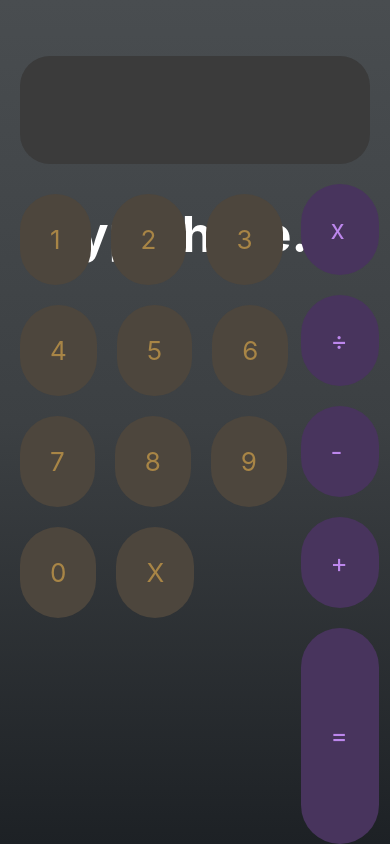
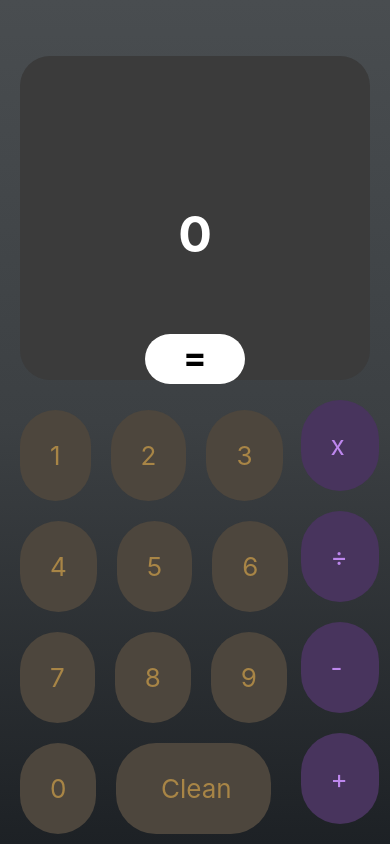
Before and after one commit to davidglauber/CalUI, a React Native app: screen / in a window 390 px wide. Built offline with nearby package versions, Linux system fonts and the light colour scheme.

Commit message:
Improving calculator logic

```diff
--- a/src/components/display.tsx
+++ b/src/components/display.tsx
@@ -1,10 +1,11 @@
-import React, { useContext } from "react";
-import { StyleSheet, Text, View, useWindowDimensions } from 'react-native';
+import React, { useContext, useEffect } from "react";
+import { StyleSheet, Text, View, useWindowDimensions, TouchableOpacity } from 'react-native';
 import { DigitContext } from '../providers/digit';
 
 export default function Display() {
-const { height } = useWindowDimensions();
-const numberContext = useContext(DigitContext);
+const { width, height } = useWindowDimensions();
+
+const { initialValue, setInitialValue, operatorContext, setOperatorContext } = useContext(DigitContext);
 
 const styles = StyleSheet.create({
     container: {
@@ -28,11 +29,23 @@ const styles = StyleSheet.create({
     }
 })
 
+function equalFunction() {
+    let sum = 5 + 15
+    setInitialValue(sum)
+}
+
+
+
+    console.log('ARRAY: ' + JSON.stringify(initialValue))
 
     return(
         <View style={styles.container}>
             <View style={styles.subcontainer}>
-                <Text style={styles.displayText}>{numberContext.initialValue}</Text>
+                <Text style={styles.displayText}>{initialValue}</Text>
+                <TouchableOpacity onPress={() => equalFunction()} style={{marginTop: height/12, width: 100, height:50, backgroundColor:'#fff', borderRadius: 30}}
+                >
+                    <Text style={{alignSelf:'center', marginTop:2, fontWeight:'bold', fontSize:35}}>=</Text>
+                </TouchableOpacity>
             </View>
         </View>
     );
--- a/src/components/operatorsAndNumbers.tsx
+++ b/src/components/operatorsAndNumbers.tsx
@@ -1,64 +1,52 @@
-import React from "react";
+import React, { useState } from "react";
 import { StatusBar } from 'expo-status-bar';
 import { StyleSheet, Text, TouchableOpacity, View, useWindowDimensions, FlatList } from 'react-native';
 import { DigitContext } from '../providers/digit';
-import { Sum } from '../operators/index';
 
 export default function OperatorsAndNumbers() {
     const { width, height } = useWindowDimensions();
-    const { initialValue, setInitialValue } = React.useContext(DigitContext); //this method calls the data of context and retrieve in this page
-    const [ countPressButton, setCountPressButton ] = React.useState(0);
-
+    const { initialValue, setInitialValue, operatorContext, setOperatorContext } = React.useContext(DigitContext); //this method calls the data of context and retrieve in this page
+    const [ arrayNumbers, setArrayNumbers ] = useState<Array<number>>([]);
 
     const digitsArray = [
             {
-                id: 1,
-                titleNumber: 1,
+                title: '1',
                 type: 'normalChar'
             },
             {
-                id: 2,
-                titleNumber: 2,
+                title: '2',
                 type: 'normalChar'
             },
             {
-                id: 3,
-                titleNumber: 3,
+                title: '3',
                 type: 'normalChar'
             },
             {
-                id: 4,
-                titleNumber: 4,
+                title: '4',
                 type: 'normalChar'
             },
             {
-                id: 5,
-                titleNumber: 5,
+                title: '5',
                 type: 'normalChar'
             },
             {
-                id: 6,
-                titleNumber: 6,
+                title: '6',
                 type: 'normalChar'
             },
             {
-                id: 7,
-                titleNumber: 7,
+                title: '7',
                 type: 'normalChar'
             },
             {
-                id: 8,
-                titleNumber: 8,
+                title: '8',
                 type: 'normalChar'
             },
             {
-                id: 9,
-                titleNumber: 9,
+                title: '9',
                 type: 'normalChar'
             },
             {
-                id: 0,
-                titleNumber: 0,
+                title: '0',
                 type: 'normalChar'
             },
             {
@@ -82,17 +70,13 @@ export default function OperatorsAndNumbers() {
             {
                 title: '+',
                 type: 'operators'
-            },
-            {
-                title: '=',
-                type: 'operatorsEQUAL'
-            },
+            }
         ];
 
 
         const styles = StyleSheet.create({
             numbersStyle: {
-                padding:30,
+            padding:30,
             maxWidth: width/5,
             maxHeight: height/9,
             marginLeft: 20,
@@ -144,14 +128,15 @@ export default function OperatorsAndNumbers() {
     }
 
 
-    function handleEquation(number: number | undefined, counter?: number, id?: number) {
-        if(counter !== undefined && id !== undefined) {
-            setCountPressButton(counter + 1)
-            alert(id + '  ' + counter)
-        }
+    function handleEquation(number: string) {
+        let parseNumber = parseInt(number);
+        arrayNumbers.push(parseNumber);
 
-        setInitialValue(number)
+        setInitialValue(arrayNumbers);
+
+        console.log('VALORES: ' + arrayNumbers)
     }
+
 
     return(
         <View style={{flexDirection: 'row'}}>
@@ -163,14 +148,22 @@ export default function OperatorsAndNumbers() {
                     <View style={styles.numsAndSymbolsView}>
                         {/*Aqui são os números de 0 a 9*/}
                         {item.type == "normalChar" &&
-                            <TouchableOpacity onPress={() => handleEquation(item.titleNumber, countPressButton, item.id)} style={styles.numbersStyle}>
-                                <Text style={styles.specialCharStyle}>{item.titleNumber}</Text>
+                            <TouchableOpacity onPress={() => handleEquation(item.title)} style={styles.numbersStyle}>
+                                <Text style={styles.specialCharStyle}>{item.title}</Text>
                             </TouchableOpacity>
                         }
 
                         {item.type == "erase" &&
-                            <TouchableOpacity onPress={() => setInitialValue('Type here...')} style={styles.numbersStyle}>
-                                <Text style={styles.specialCharStyle}>X</Text>
+                            <TouchableOpacity onPress={() => setInitialValue(initialValue.length = 0)} style={{width: 155, padding:30,
+                                maxWidth: width/1.5,
+                                maxHeight: height/9,
+                                marginLeft: 20,
+                                backgroundColor:'#4D463D',
+                                borderRadius:40,
+                                marginVertical:10,
+                                elevation:20}}
+                            >
+                                <Text style={styles.specialCharStyle}>  Clean</Text>
                             </TouchableOpacity>
                         }
 
@@ -184,19 +177,13 @@ export default function OperatorsAndNumbers() {
                 renderItem={({item}) => (
                     <View>
                         {item.type == "operatorsX" &&
-                            <TouchableOpacity onPress={() => setInitialValue(item.title)} style={{padding:30, maxWidth: width/5, maxHeight: height/9, backgroundColor:'#48345D', borderRadius:40, elevation:10}}>
+                            <TouchableOpacity onPress={() => setOperatorContext(item.title)} style={{padding:30, maxWidth: width/5, maxHeight: height/9, backgroundColor:'#48345D', borderRadius:40, elevation:10}}>
                                 <Text style={{color:'#BD87ED', fontSize: 26}}>{item.title}</Text>
                             </TouchableOpacity>
                         }
 
                         {item.type == "operators" &&
-                            <TouchableOpacity onPress={() => setInitialValue(item.title)} style={styles.operationsChar}>
-                                <Text style={{color:'#BD87ED', fontSize: 26}}>{item.title}</Text>
-                            </TouchableOpacity>
-                        }
-
-                        {item.type == "operatorsEQUAL" &&
-                            <TouchableOpacity onPress={() => setInitialValue(item.title)} style={{padding:30, maxWidth: width/5, height: height/3.9, justifyContent:"center", marginTop:20, backgroundColor:'#48345D', borderRadius:40, elevation:10}}>
+                            <TouchableOpacity onPress={() => setOperatorContext(item.title)} style={styles.operationsChar}>
                                 <Text style={{color:'#BD87ED', fontSize: 26}}>{item.title}</Text>
                             </TouchableOpacity>
                         }
--- a/src/providers/digit.tsx
+++ b/src/providers/digit.tsx
@@ -4,10 +4,11 @@ export const DigitContext = React.createContext({});
 
 
 export const DigitProvider = (props: any) => {
-    const [ initialValue, setInitialValue ] = useState<number | string>('Type here...');
+    const [ initialValue, setInitialValue ] = useState<Array<number | string>>([0]);
+    const [ operatorContext, setOperatorContext ] = useState<string>('');
 
     return(
-        <DigitContext.Provider value={{initialValue, setInitialValue}}>
+        <DigitContext.Provider value={{initialValue, operatorContext, setInitialValue, setOperatorContext}}>
             {props.children}
         </DigitContext.Provider>
     );
```
Also changed, not shown: src/operators/index.tsx (deleted, +0 -7 lines).
